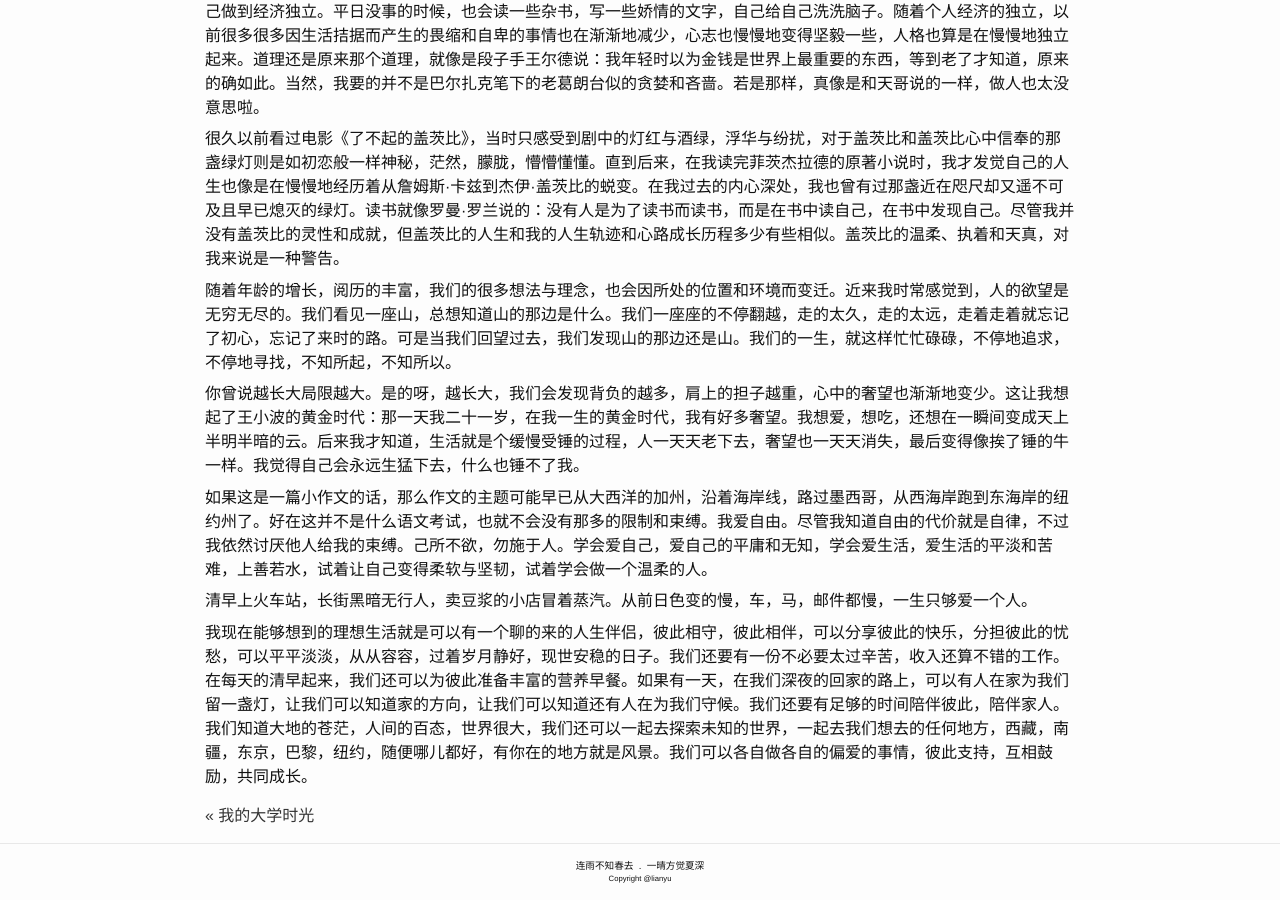
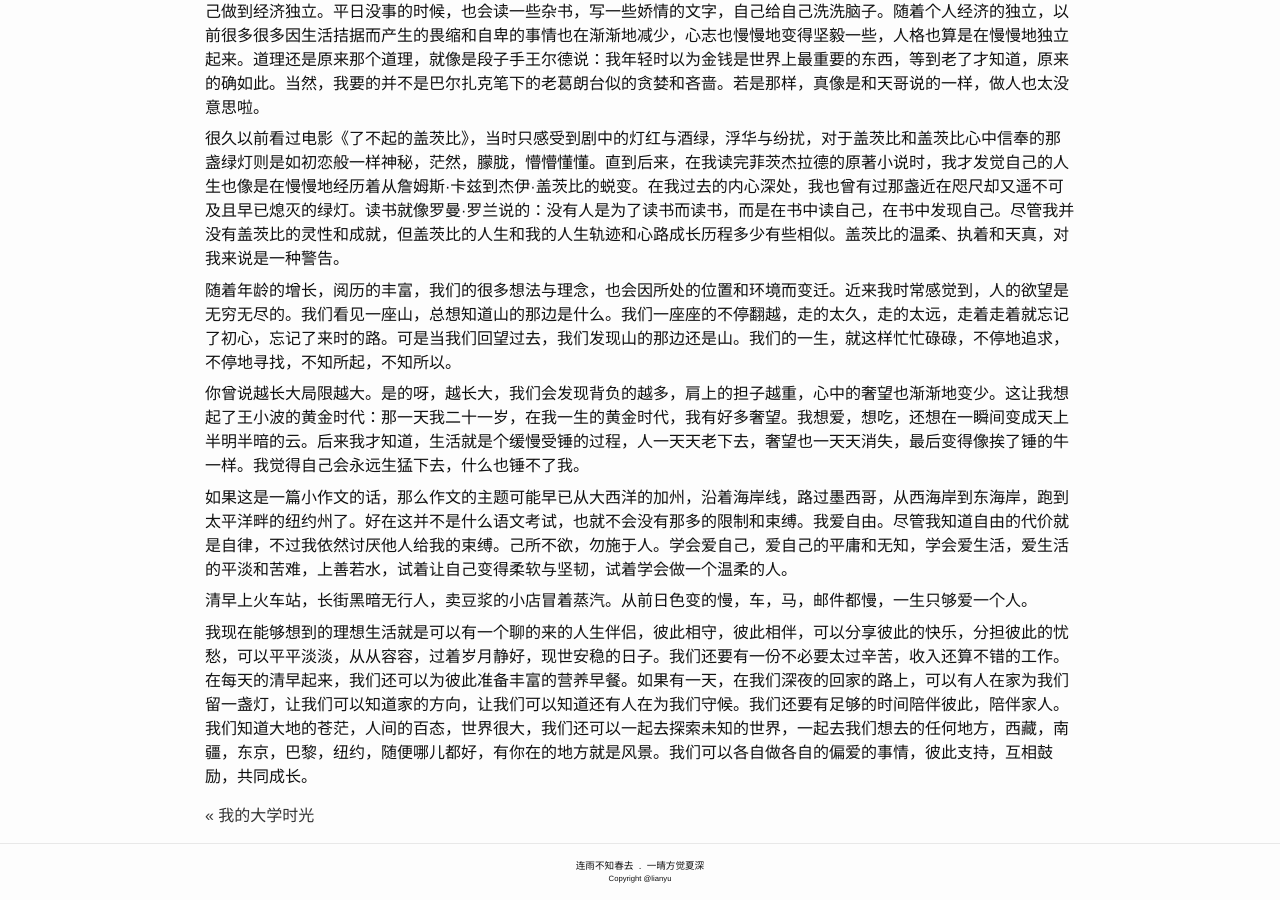
Before and after one commit to lianyu1115/lianyu, a Jekyll site: the page built from _essays/2021-02-22-我理想中的生活.md, in a window 1280 px wide and 900 px high, scrolled down 657 px. Built offline with Jekyll 4.4.1, drawn with Linux system fonts in a browser that asks for light colours.

Commit message:
Update 2021-02-22-我理想中的生活.md

```diff
--- a/_essays/2021-02-22-我理想中的生活.md
+++ b/_essays/2021-02-22-我理想中的生活.md
@@ -28,7 +28,7 @@ tags: ''
 
 你曾说越长大局限越大。是的呀，越长大，我们会发现背负的越多，肩上的担子越重，心中的奢望也渐渐地变少。这让我想起了王小波的黄金时代：那一天我二十一岁，在我一生的黄金时代，我有好多奢望。我想爱，想吃，还想在一瞬间变成天上半明半暗的云。后来我才知道，生活就是个缓慢受锤的过程，人一天天老下去，奢望也一天天消失，最后变得像挨了锤的牛一样。我觉得自己会永远生猛下去，什么也锤不了我。
 
-如果这是一篇小作文的话，那么作文的主题可能早已从大西洋的加州，沿着海岸线，路过墨西哥，从西海岸跑到东海岸的纽约州了。好在这并不是什么语文考试，也就不会没有那多的限制和束缚。我爱自由。尽管我知道自由的代价就是自律，不过我依然讨厌他人给我的束缚。己所不欲，勿施于人。学会爱自己，爱自己的平庸和无知，学会爱生活，爱生活的平淡和苦难，上善若水，试着让自己变得柔软与坚韧，试着学会做一个温柔的人。
+如果这是一篇小作文的话，那么作文的主题可能早已从大西洋的加州，沿着海岸线，路过墨西哥，从西海岸到东海岸，跑到太平洋畔的纽约州了。好在这并不是什么语文考试，也就不会没有那多的限制和束缚。我爱自由。尽管我知道自由的代价就是自律，不过我依然讨厌他人给我的束缚。己所不欲，勿施于人。学会爱自己，爱自己的平庸和无知，学会爱生活，爱生活的平淡和苦难，上善若水，试着让自己变得柔软与坚韧，试着学会做一个温柔的人。
 
 清早上火车站，长街黑暗无行人，卖豆浆的小店冒着蒸汽。从前日色变的慢，车，马，邮件都慢，一生只够爱一个人。
 
```
